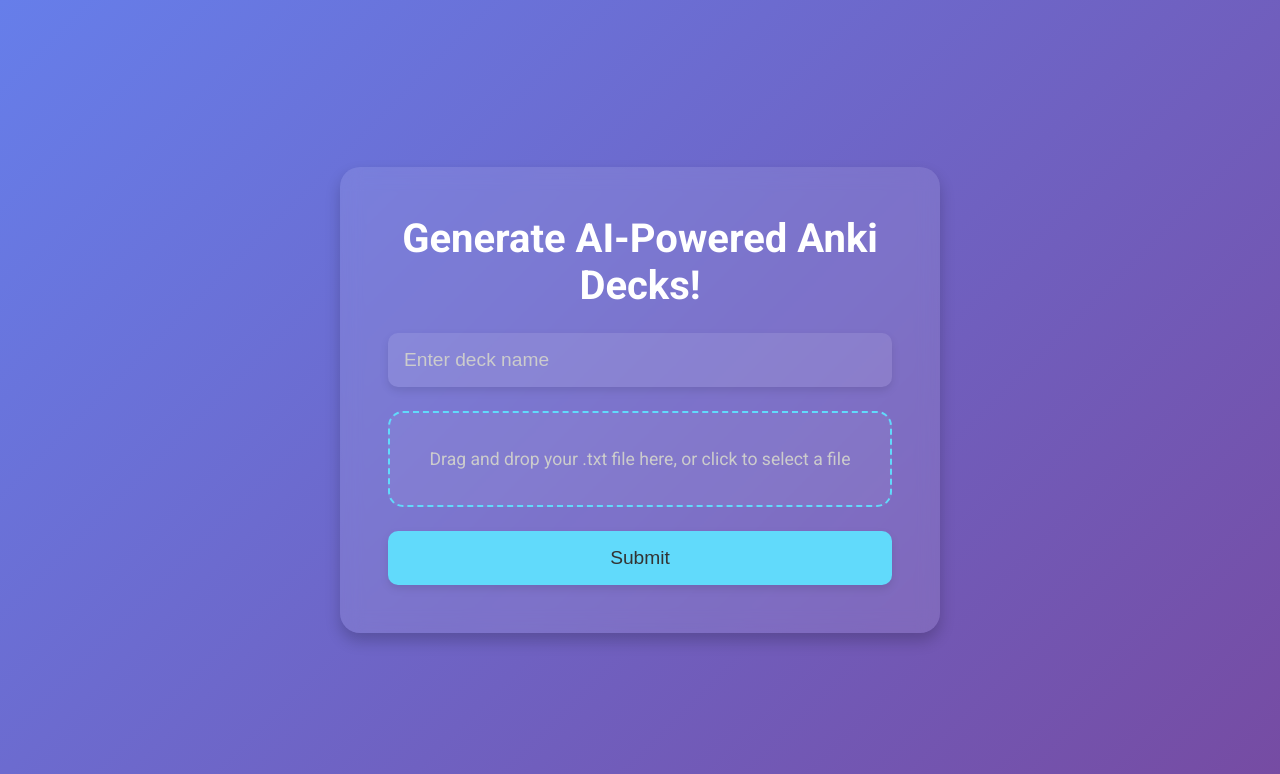
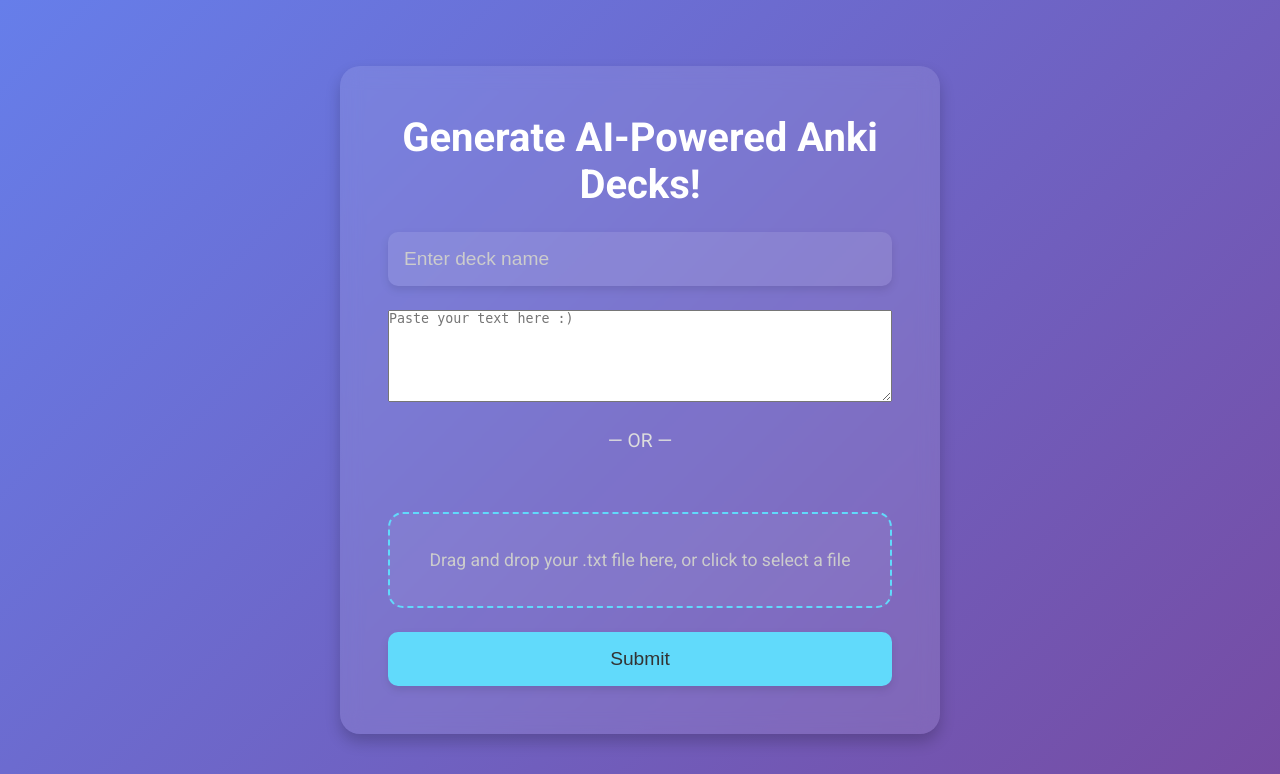
Before and after one commit to mqzpt/hackademics, a Flask app: page /generate in a window 1280 px wide. Shown: the top 774 px of the page. Run offline with Flask 3, Linux system fonts and the light colour scheme.

Commit message:
feat: allow user to fill in a text field for .txt input

```diff
--- a/server.py
+++ b/server.py
@@ -29,29 +29,33 @@
     # Get the deck name from the form
     deck_name = request.form.get("deck_name", "Unnamed Deck")
 
-    # Check if a file was uploaded
-    if "txt_file" not in request.files:
-        return "No file part", 400
+    # Check if user submitted text directly
+    text_input = request.form.get("text_input", None)
 
-    file = request.files["txt_file"]
+    if text_input:
+        # If the user provided text input, process it directly
+        text_input = feed_cohere_text(text_input)
+        generate_apkg_from_text(text_input, deck_name)
+    elif "txt_file" in request.files:
+        # Otherwise, process the uploaded .txt file
+        file = request.files["txt_file"]
 
-    if file.filename == "":
-        return "No selected file", 400
+        if file.filename == "":
+            return "No selected file", 400
 
-    # Save the uploaded file to the 'uploads' directory
-    file_path = os.path.join("uploads", file.filename)
-    file.save(file_path)
+        # Save the uploaded file to the 'uploads' directory
+        file_path = os.path.join("uploads", file.filename)
+        file.save(file_path)
 
-    # Read the file content
-    with open(file_path, "r") as f:
-        file_content = f.read()
+        # Read the file content
+        with open(file_path, "r") as f:
+            file_content = f.read()
 
-    # Generate the Anki deck using the file content
-    generate_apkg_from_text(file_content, deck_name)
+        # Generate the Anki deck using the file content
+        text_input = feed_cohere_text(text_input)
+        generate_apkg_from_text(file_content, deck_name)
 
-    # Send the generated .apkg file back to the user for download
-    apkg_filename = f"{deck_name}.apkg"
-    return send_file(apkg_filename, as_attachment=True)
+    return send_file(f"{deck_name}.apkg", as_attachment=True)
 
 
 if __name__ == "__main__":
--- a/templates/generator.html
+++ b/templates/generator.html
@@ -34,6 +34,16 @@
           required
         />
 
+        <!-- Option to enter text directly -->
+        <textarea
+          name="text_input"
+          id="text_input"
+          rows="6"
+          placeholder="Paste your text here :)"
+        ></textarea>
+
+        <p>— OR —</p>
+
         <!-- Drag-and-drop area -->
         <div id="drop-area">
           <p>Drag and drop your .txt file here, or click to select a file</p>
@@ -43,7 +53,6 @@
             id="txt_file"
             accept=".txt"
             hidden
-            required
           />
         </div>
 
```
